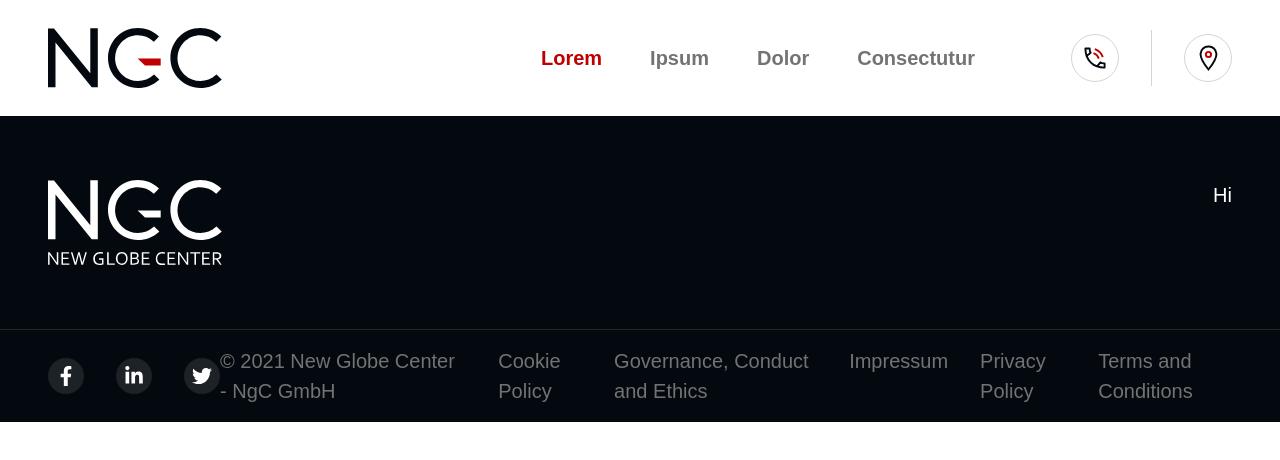
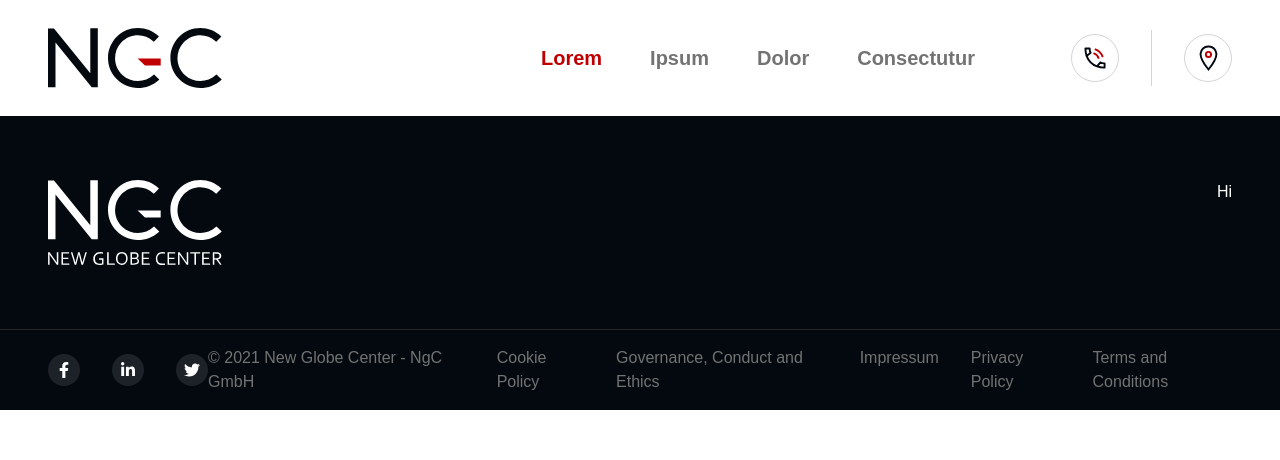
Before and after one commit to tfo-ngcircle/new-globe-center, a Next.js app: page / in a window 1280 px wide. Shown: the top 460 px of the page. Built offline with nearby package versions, Linux system fonts and the light colour scheme; a web font is replaced by a local one.

Commit message:
fix styles

```diff
--- a/src/styles/globals.css
+++ b/src/styles/globals.css
@@ -37,7 +37,7 @@
   }
 
   body {
-    @apply text-xl font-body;
+    @apply text-base font-body;
   }
 
   .caption {
```
